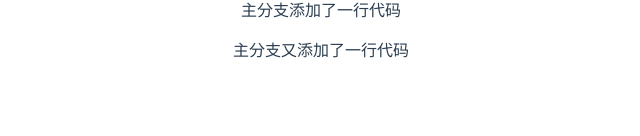
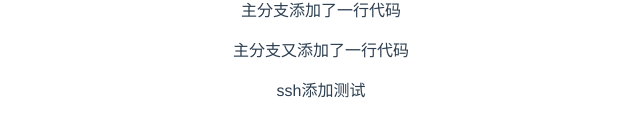
Before and after one commit to bsaaa44/vue-demo, a Vue app: page /#/ in a window 1280 px wide. Shown: the part 206-342 px from the top of the page, without its empty margins (319-959 px from the left). Built offline with nearby package versions, Linux system fonts and the light colour scheme.

Commit message:
ssh添加测试

```diff
--- a/src/view/vuex.vue
+++ b/src/view/vuex.vue
@@ -10,6 +10,7 @@
         </transition>
         <p>主分支添加了一行代码</p>
         <p>主分支又添加了一行代码</p>
+        <p>ssh添加测试</p>
     </div>
 </template>
 <script>
```
